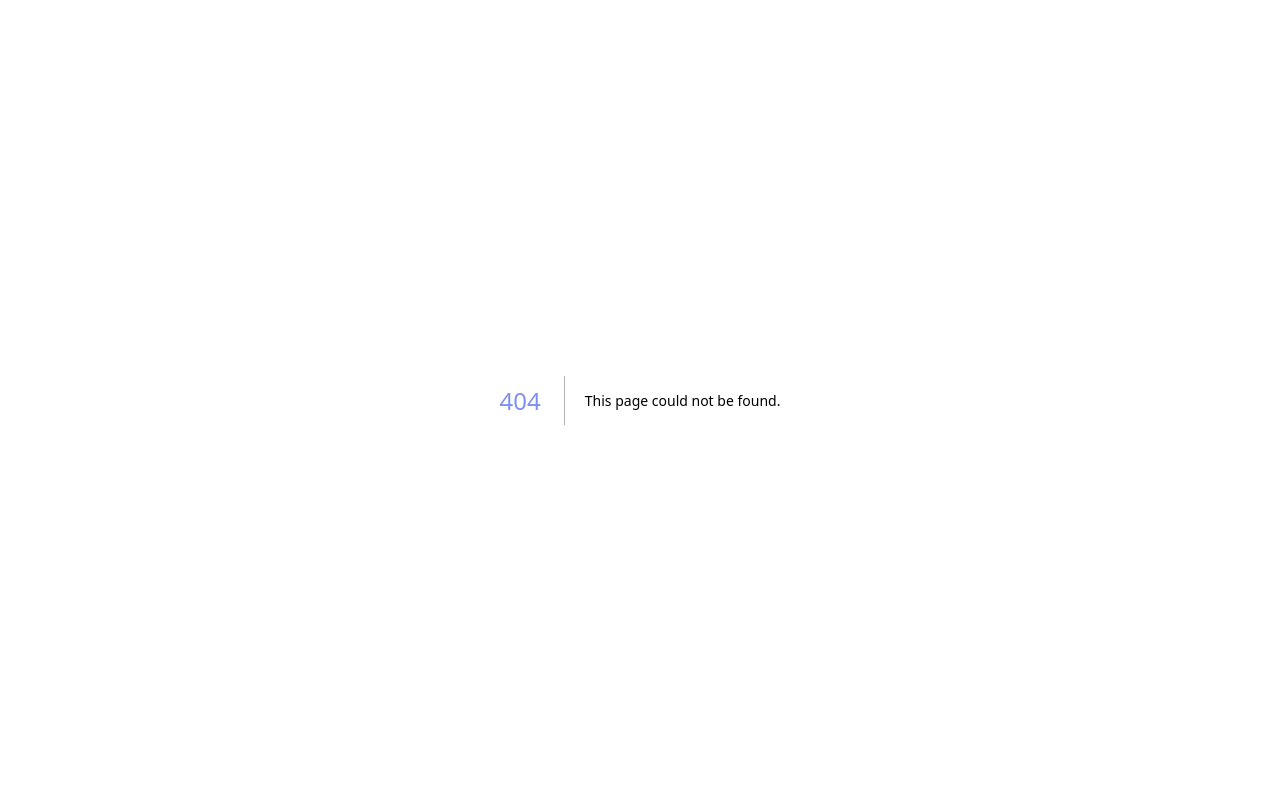
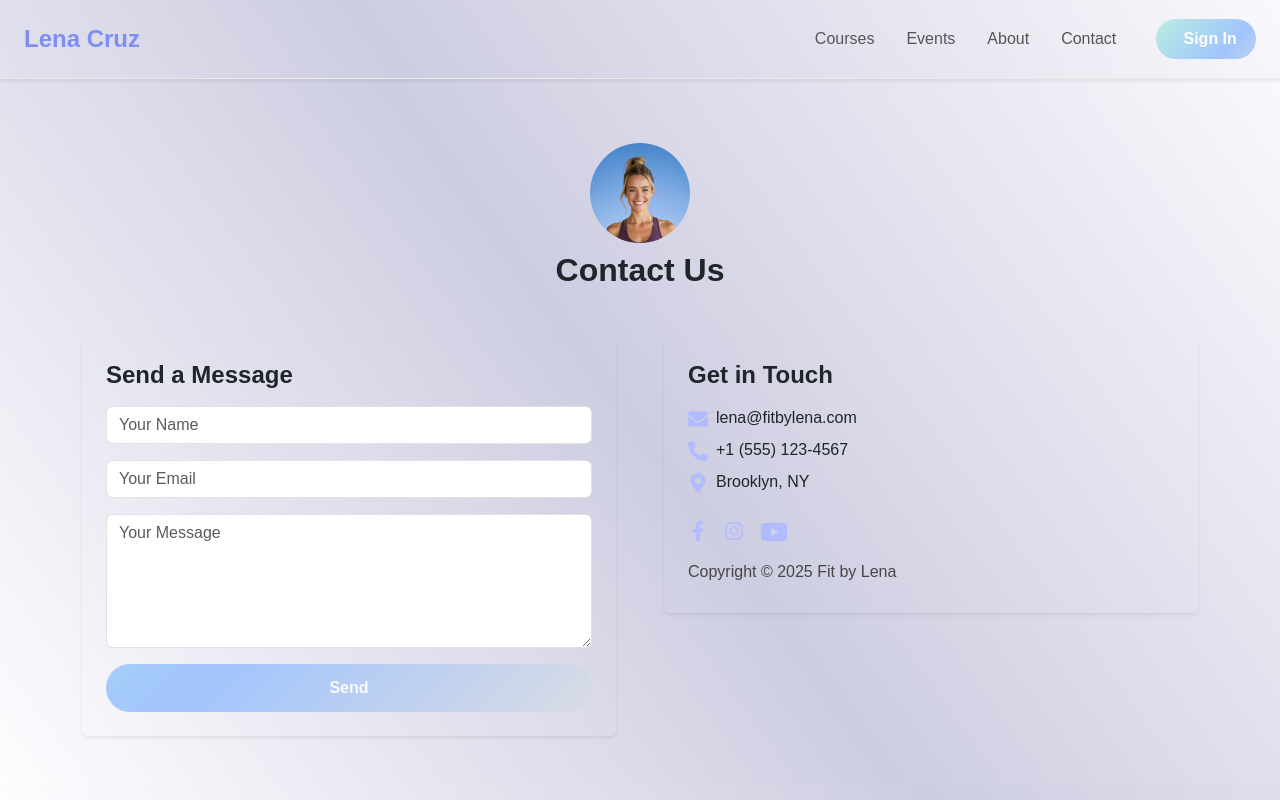
Before and after one commit to chrisroubideaux/fitness-app, a Next.js app: page /contact in a window 1280 px wide. Before the commit this address had no page. Built offline with nearby package versions, Linux system fonts and the light colour scheme.

Commit message:
Built contact page and components along with the css

```diff
--- /dev/null
+++ b/app/contact/page.tsx
@@ -0,0 +1,31 @@
+// Contact page
+import ContactForm from "@/components/contact/ContactForm";
+import ContactInfo from "@/components/contact/contactInfo";
+import Nav from "@/components/navbar/Nav";
+import AdminContact from "@/components/admin/adminContact";
+
+export default function Contact() {
+  return (
+  <>
+    <div className="">
+      <Nav />
+    </div>
+    <section className="layout py-5">
+      <AdminContact />
+      <div className="container text-center mb-5">
+        <h2 className="fw-bold">Contact Us</h2>
+      </div>
+      <div className="container">
+        <div className="row g-5 align-items-start">
+          <div className="col-lg-6 col-12">
+            <ContactForm />
+          </div>
+          <div className="col-lg-6 col-12">
+            <ContactInfo />
+          </div>
+        </div>
+      </div>
+    </section>
+    </>
+  );
+}
--- a/app/layout.tsx
+++ b/app/layout.tsx
@@ -3,6 +3,7 @@ import { Geist, Geist_Mono } from "next/font/google";
 import 'bootstrap/dist/css/bootstrap.min.css';
 import '@/styles/globals.css';
 import '@/styles/navbar.css';
+import '@/styles/contact.css';
 
 const geistSans = Geist({
   variable: "--font-geist-sans",
--- /dev/null
+++ b/components/admin/adminContact.tsx
@@ -0,0 +1,16 @@
+// admin contact component
+
+import Image from "next/image";
+export default function AdminContact() {
+  return (
+    <div className="text-center">
+      <Image
+        src="/images/admin/image2.png"
+        className="avatar rounded-circle mt-3 mb-2"
+        alt="Lena Cruz"
+        width={100}
+        height={100}
+      />
+    </div>
+  );
+}
--- /dev/null
+++ b/components/contact/ContactForm.tsx
@@ -0,0 +1,62 @@
+//  ContactForm.tsx
+// /components/contact/ContactForm.tsx
+"use client";
+import { useState } from "react";
+
+export default function ContactForm() {
+  const [formData, setFormData] = useState({
+    name: "",
+    email: "",
+    message: "",
+  });
+
+  const handleChange = (e: React.ChangeEvent<HTMLInputElement | HTMLTextAreaElement>) => {
+    setFormData({ ...formData, [e.target.name]: e.target.value });
+  };
+
+  const handleSubmit = (e: React.FormEvent) => {
+    e.preventDefault();
+    // TODO: Send formData to backend or email API
+    console.log("Submitted:", formData);
+  };
+
+  return (
+    <form onSubmit={handleSubmit} className="p-4 rounded shadow-sm ">
+      <h4 className="mb-3 fw-bold">Send a Message</h4>
+      <div className="mb-3">
+        <input
+          type="text"
+          name="name"
+          className="form-control"
+          placeholder="Your Name"
+          value={formData.name}
+          onChange={handleChange}
+          required
+        />
+      </div>
+      <div className="mb-3">
+        <input
+          type="email"
+          name="email"
+          className="form-control"
+          placeholder="Your Email"
+          value={formData.email}
+          onChange={handleChange}
+          required
+        />
+      </div>
+      <div className="mb-3">
+        <textarea
+          name="message"
+          rows={5}
+          className="form-control"
+          placeholder="Your Message"
+          value={formData.message}
+          onChange={handleChange}
+          required
+        />
+      </div>
+      <button type="submit" className="btn btn-md w-100">Send</button>
+    </form>
+  );
+}
--- /dev/null
+++ b/components/contact/contactInfo.tsx
@@ -0,0 +1,31 @@
+// /components/contact/ContactInfo.tsx
+import { FaEnvelope, FaPhoneAlt, FaMapMarkerAlt } from "react-icons/fa";
+import { FaFacebookF, FaInstagram, FaYoutube } from "react-icons/fa";
+
+export default function ContactInfo() {
+  return (
+    <div className="p-4 rounded shadow-sm">
+      <h4 className="mb-3 fw-bold">Get in Touch</h4>
+      <ul className="list-unstyled mb-4">
+        <li className="mb-2">
+          <FaEnvelope className="social-icon me-2" />
+          <span>lena@fitbylena.com</span>
+        </li>
+        <li className="mb-2">
+          <FaPhoneAlt className="social-icon me-2" />
+          <span>+1 (555) 123-4567</span>
+        </li>
+        <li className="mb-2">
+          <FaMapMarkerAlt className="social-icon me-2" />
+          <span>Brooklyn, NY</span>
+        </li>
+      </ul>
+      <div className="d-flex gap-3">
+        <a href="#"><FaFacebookF className="social-icon fs-5" /></a>
+        <a href="#"><FaInstagram className="social-icon fs-5" /></a>
+        <a href="#"><FaYoutube className="social-icon fs-3" /></a>
+      </div>
+       <h6 className="mt-3"><span >Copyright © 2025 Fit by Lena</span></h6>
+    </div>
+  );
+}
--- a/components/navbar/Nav.tsx
+++ b/components/navbar/Nav.tsx
@@ -1,10 +1,11 @@
-
+// Nav component
+import Link from "next/link"
 
 export default function Nav() {
   return (
     <div>
 
-        <nav className="navbar navbar-expand-lg navbar-light bg-light shadow-sm px-4 py-3">
+        <nav className="navbar navbar-expand-lg shadow-sm px-4 py-3">
   <a className="navbar-brand fw-bold" href="#">Lena Cruz</a>
 
   <button
@@ -22,21 +23,21 @@ export default function Nav() {
   <div className="collapse navbar-collapse" id="navbarNav">
     <ul className="navbar-nav ms-auto align-items-center">
       <li className="nav-item">
-        <a className="nav-link" href="#">Courses</a>
+        <Link className="nav-link" href="#">Courses</Link>
       </li>
       <li className="nav-item">
-        <a className="nav-link" href="#">Events</a>
+        <Link className="nav-link" href="#">Events</Link>
       </li>
       <li className="nav-item">
-        <a className="nav-link" href="#">About</a>
+        <Link className="nav-link" href="#">About</Link>
       </li>
       <li className="nav-item">
-        <a className="nav-link" href="#">Contact</a>
+        <Link className="nav-link" href="/contact">Contact</Link>
       </li>
       <li className="nav-item">
-        <a className="btn btn-face-rec ms-lg-3" href="#">
+        <Link className="btn btn-face-rec ms-lg-3" href="/contact">
           <i className="fas fa-user-circle me-2"></i> Sign In
-        </a>
+        </Link>
       </li>
     </ul>
   </div>
--- /dev/null
+++ b/styles/card.css
@@ -0,0 +1,8 @@
+/* card */
+.avatar {
+  width: 50px !important;
+  height: 50px !important;
+  object-fit: cover;
+  border-radius: 50%;
+  box-shadow: 0 0 5px rgba(0, 0, 0, 0.1);
+}
--- /dev/null
+++ b/styles/contact.css
@@ -0,0 +1,49 @@
+.contact-section {
+  height: 100%;
+  margin: 0;
+  padding: 0;
+  background: rgba(255, 255, 255, 0.15);
+  backdrop-filter: blur(15px);
+  -webkit-backdrop-filter: blur(15px);
+  border-radius: 16px;
+  padding: 2rem;
+  border: 1px solid rgba(255, 255, 255, 0.2);
+  box-shadow: 0 8px 32px rgba(0, 0, 0, 0.2);
+  transition: all 0.3s ease-in-out;
+}
+
+.contact-section h4 {
+  color: #7E8EF1;
+  font-weight: 600;
+}
+
+.contact-section input,
+.contact-section textarea {
+  border-radius: 10px;
+  border: 1px solid rgba(255, 255, 255, 0.2);
+  padding: 0.75rem;
+  background: rgba(255, 255, 255, 0.3);
+  color: #333;
+  backdrop-filter: blur(5px);
+  -webkit-backdrop-filter: blur(5px);
+}
+
+.contact-section input::placeholder,
+.contact-section textarea::placeholder {
+  color: #888;
+}
+
+.contact-section button.btn-primary {
+  background: linear-gradient(234deg, #fcb69f, #a1c4fd);
+  border: none;
+  border-radius: 30px;
+  color: #fff;
+  font-weight: bold;
+  padding: 0.6rem 1.5rem;
+  transition: transform 0.3s ease;
+  box-shadow: 0 4px 12px rgba(0,0,0,0.1);
+}
+
+.contact-section button.btn-primary:hover {
+  transform: scale(1.05);
+}
--- a/styles/navbar.css
+++ b/styles/navbar.css
@@ -2,7 +2,6 @@
 .navbar {
   font-family: "Assistant", sans-serif;
   font-size: 1rem;
-  background: #fff;
   border-bottom: 1px solid #eaeaea;
 }
 
```
Also changed, not shown: public/images/admin/image2.png (added).
